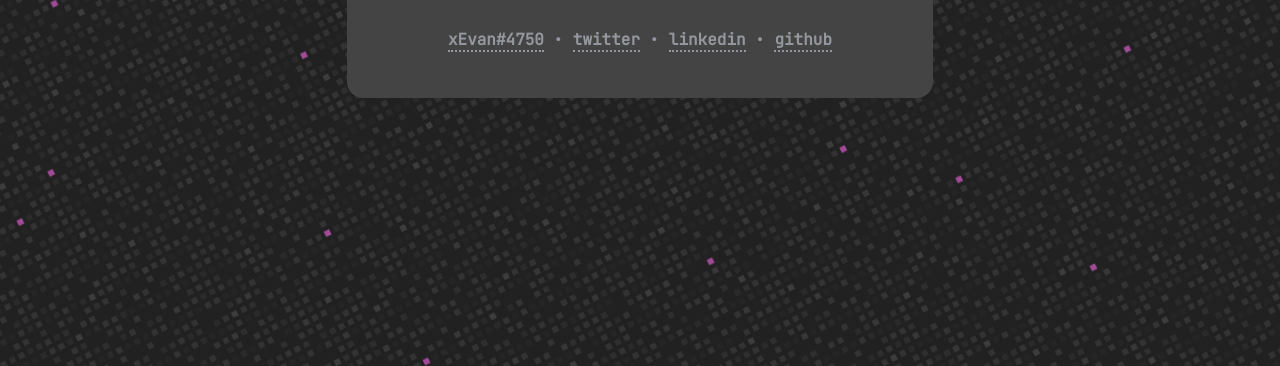
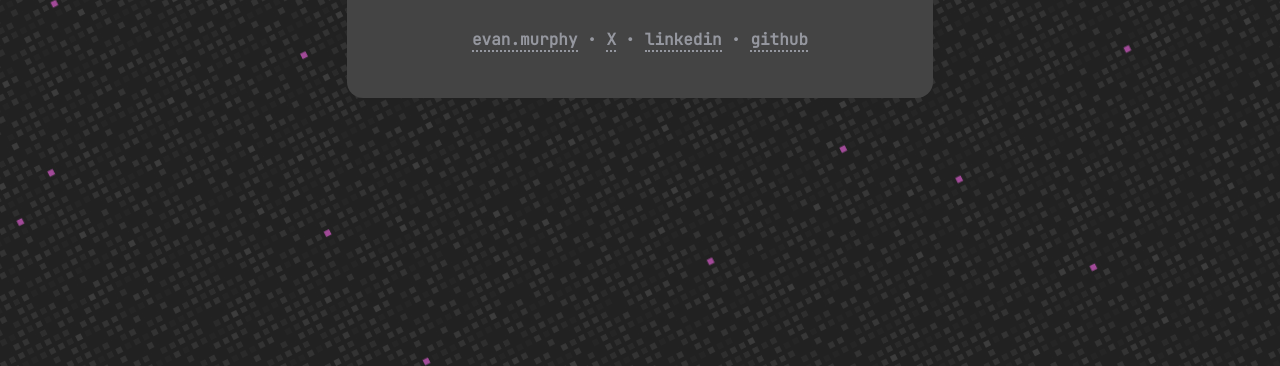
Before and after one commit to xEvanM/xevanm.github.io, a plain HTML site: page index.html in a window 1280 px wide. Shown: the part 434-800 px from the top of the page. Drawn offline with Linux system fonts and the light colour scheme.

Commit message:
Update links and discord

```diff
--- a/index.html
+++ b/index.html
@@ -17,9 +17,9 @@
                <p>junior software engineer<span class="hl"> at</span> shockbyte
                <br>final year computer science<span class="hl"> at</span> university of galway </p>
 
-               <span class="link"><a>xEvan#4750</a></span><span class="dot"></span>
-               <span class="link"><a href="https://twitter.com/xEvanM" target="_blank">twitter</a></span><span class="dot"></span>
-               <span class="link"><a href="https://www.linkedin.com/in/evan-murphy-05283317b/" target="_blank">linkedin</a><span class="dot"></span>
+               <span class="link"><a>evan.murphy</a></span><span class="dot"></span>
+               <span class="link"><a href="https://x/xEvanM" target="_blank">X</a></span><span class="dot"></span>
+               <span class="link"><a href="https://www.linkedin.com/in/evan-murphy-ie/" target="_blank">linkedin</a><span class="dot"></span>
                <span class="link"><a href="https://github.com/xEvanM" target="_blank">github</a>
             </div>
          </div>
```
